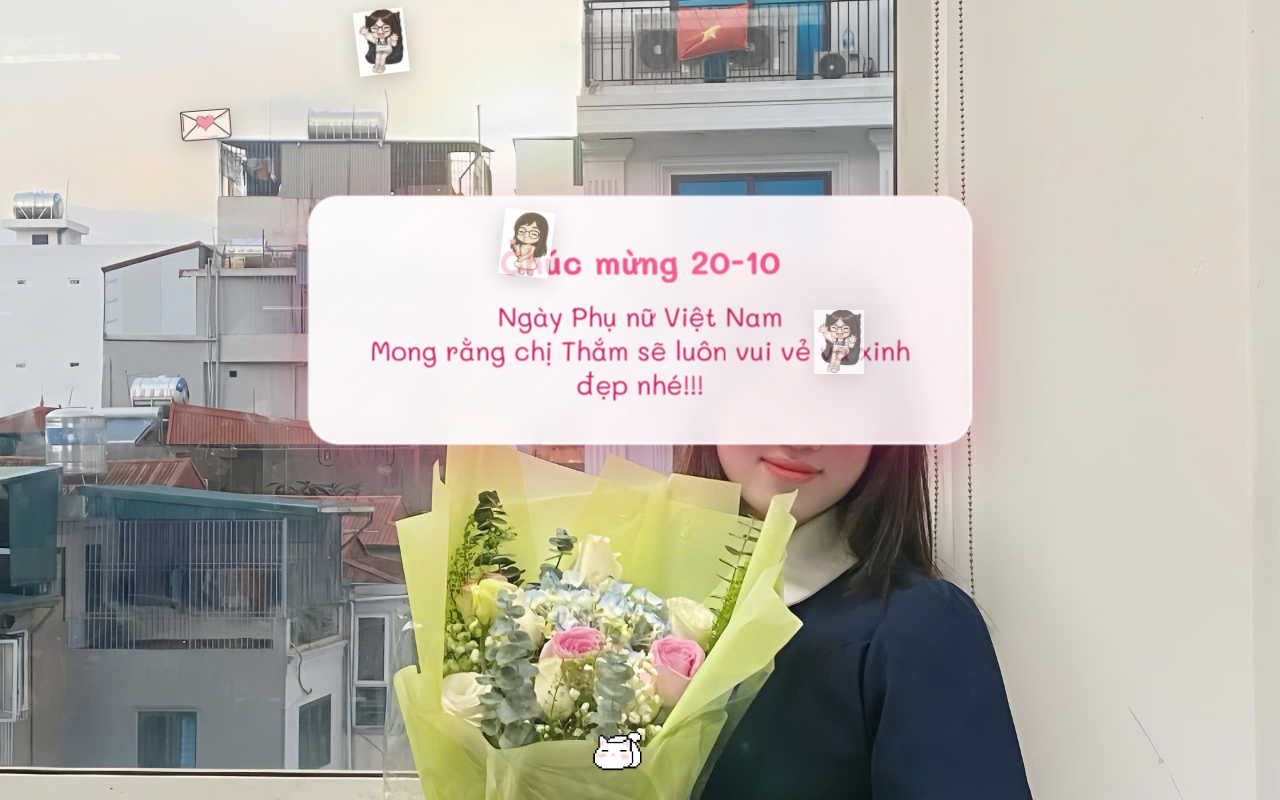
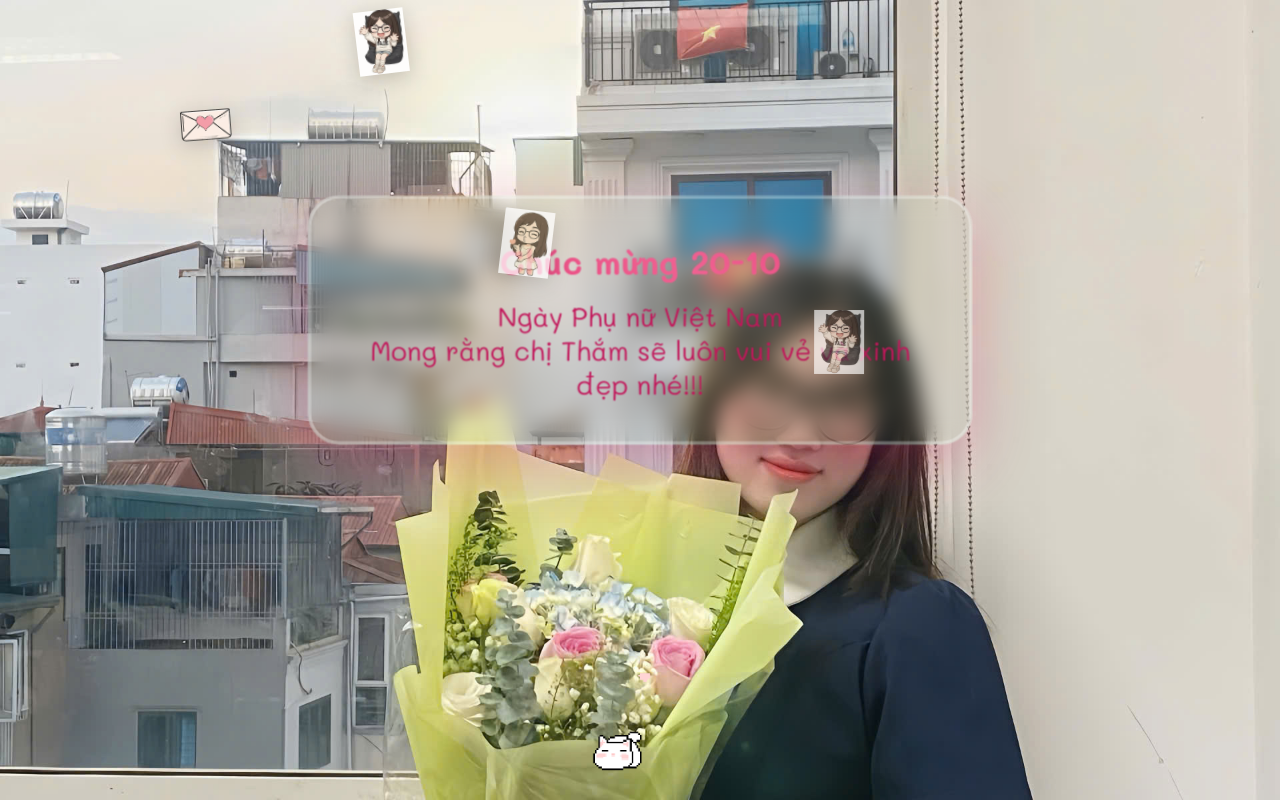
Before and after one commit to chan2705/happy_ngoctham, a plain HTML site: page index.html in a window 1280 px wide. Drawn offline with Linux system fonts and the light colour scheme.

Commit message:
Update index.html

```diff
--- a/index.html
+++ b/index.html
@@ -37,7 +37,7 @@
             top: 25vh;
             left: 50%;
             transform: translate(-50%, 0);
-            background: linear-gradient(135deg, rgba(255, 255, 255, 0.95), rgba(255, 240, 245, 0.9));
+            background: transparent;
             padding: 40px 50px;
             border-radius: 30px;
             font-size: 1.6rem;
```
